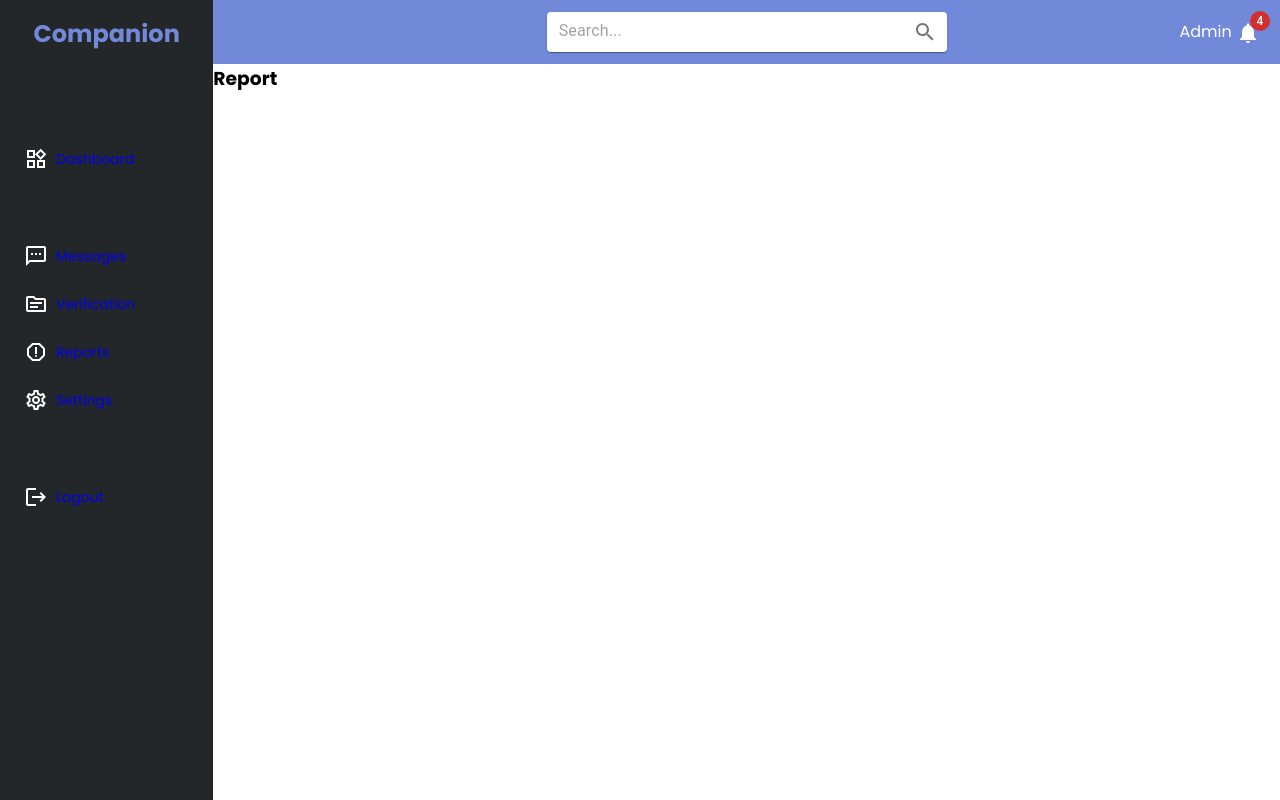
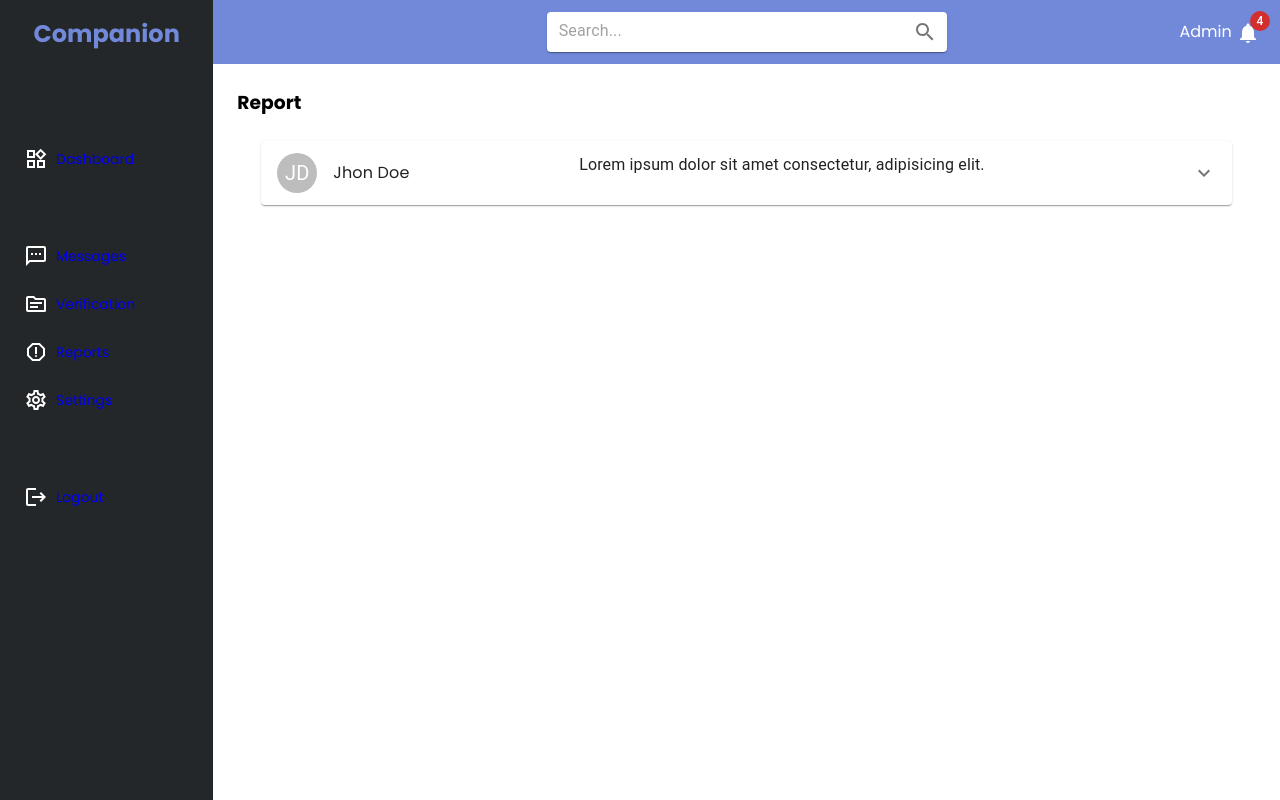
Before and after one commit to DushanSenadheera/companion_web_frontend, a React (Create React App) app: page /dashboard/report in a window 1280 px wide. Built offline with nearby package versions, Linux system fonts and the light colour scheme; sample sign-in values are in the browser's storage.

Commit message:
added sessions

```diff
--- a/src/components/Dashboard.jsx
+++ b/src/components/Dashboard.jsx
@@ -15,6 +15,12 @@ import IconButton from '@mui/material/IconButton';
 import { Link, Outlet } from 'react-router-dom';
 
 export default function Dashboard() {
+
+const adminSession = sessionStorage.getItem('adminAccess');
+if (adminSession === null) {
+    window.location.href = "/";
+}
+
     return (
         <div id='content' >
             <div className="nav-links">
@@ -27,7 +33,7 @@ export default function Dashboard() {
                     <li><ReportOutlinedIcon className='icon' /> <Link to="/dashboard/report">Reports</Link></li>
                     <li><SettingsOutlinedIcon className='icon' /> <Link to="/dashboard/settings">Settings</Link></li>
                     <br />
-                    <li><LogoutIcon className='icon' /> <Link to="/">Logout</Link></li>
+                    <li onClick={()=>{sessionStorage.removeItem('adminAccess')}} ><LogoutIcon className='icon' /> <Link to="/">Logout</Link></li>
                 </ul>
             </div>
             <div className="content">
--- a/src/components/Message.jsx
+++ b/src/components/Message.jsx
@@ -31,7 +31,7 @@ export default function Message() {
                     <Stack direction="row" alignItems='center' spacing={2}><Avatar>JD</Avatar><span>Jhon Doe</span></Stack>
                     </Typography>
                     <Typography sx={{ color: 'text.primary' }}>
-                        Hi, Can I know the process of verification for fund raising?
+                        Lorem ipsum dolor sit amet consectetur, adipisicing elit. Eligendi ex unde vitae illo sequi dolore illum, quod dicta.
                     </Typography>
                 </AccordionSummary>
                 <AccordionDetails>
@@ -54,7 +54,7 @@ export default function Message() {
                     <Stack direction="row" alignItems='center' spacing={2}><Avatar>JD</Avatar><span>Jhon Doe</span></Stack>
                     </Typography>
                     <Typography sx={{ color: 'text.primary' }}>
-                        Hi, Can I know the process of verification for fund raising?
+                        Lorem ipsum, dolor sit amet consectetur adipisicing elit. Quam necessitatibus rerum nemo ducimus cupiditate quo, a perferendis at expedita exercitationem totam alias officiis sint ratione.
                     </Typography>
                 </AccordionSummary>
                 <AccordionDetails>
--- a/src/components/Report.jsx
+++ b/src/components/Report.jsx
@@ -1,7 +1,45 @@
+import * as React from 'react';
+import Accordion from '@mui/material/Accordion';
+import AccordionDetails from '@mui/material/AccordionDetails';
+import AccordionSummary from '@mui/material/AccordionSummary';
+import Typography from '@mui/material/Typography';
+import ExpandMoreIcon from '@mui/icons-material/ExpandMore';
+import Avatar from '@mui/material/Avatar';
+import Stack from '@mui/material/Stack';
+import '../styles/report.css';
+
 export default function Report(){
+
+    const [expanded, setExpanded] = React.useState(false);
+
+    const handleChange = (panel) => (event, isExpanded) => {
+        setExpanded(isExpanded ? panel : false);
+    };
+
     return (
-        <div>
+        <div className='reportSection'>
             <h3>Report</h3>
+            <div className="reportContent">
+            <Accordion expanded={expanded === 'panel1'} onChange={handleChange('panel1')}>
+                <AccordionSummary
+                    expandIcon={<ExpandMoreIcon />}
+                    aria-controls="panel3bh-content"
+                    id="panel3bh-header"
+                >
+                    <Typography sx={{ width: '33%', flexShrink: 0 }}>
+                    <Stack direction="row" alignItems='center' spacing={2}><Avatar>JD</Avatar><span>Jhon Doe</span></Stack>
+                    </Typography>
+                    <Typography sx={{ color: 'text.primary' }}>
+                        Lorem ipsum dolor sit amet consectetur, adipisicing elit.
+                    </Typography>
+                </AccordionSummary>
+                <AccordionDetails>
+                <Typography sx={{ color: 'text.primary' }}>
+                        Lorem ipsum dolor sit, amet consectetur adipisicing elit. Sed quam nobis odio delectus neque. Repudiandae eaque fugiat cumque necessitatibus voluptatem.
+                    </Typography>
+                </AccordionDetails>
+            </Accordion>
+            </div>
         </div>
     )
 }
--- a/src/components/Signing.jsx
+++ b/src/components/Signing.jsx
@@ -34,6 +34,7 @@ export default function Signing() {
         }).then((response) => {
             console.log(response.data);
             if (response.data === "success") {
+                sessionStorage.setItem('adminAccess', 'success');
                 navigate("/dashboard")
             } else {
                 alert("Invalid Access")
--- a/src/styles/report.css
+++ b/src/styles/report.css
@@ -0,0 +1,3 @@
+.reportContent, .reportSection{
+    margin: 1.5rem;
+}
```
